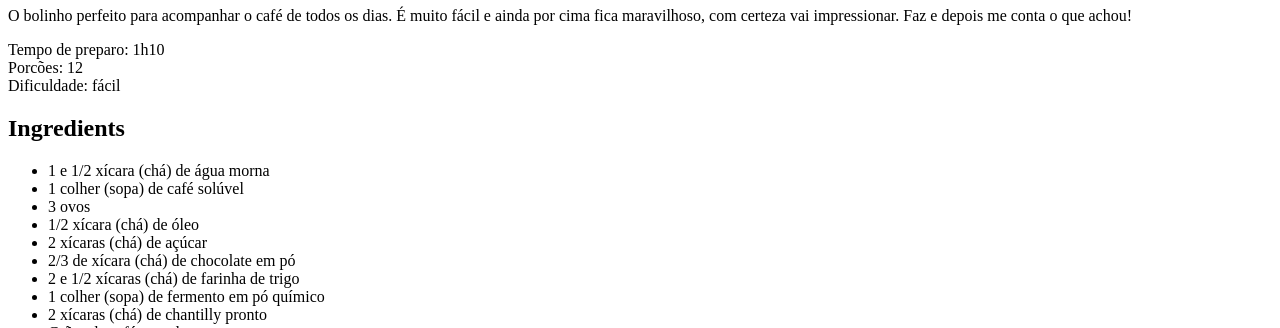
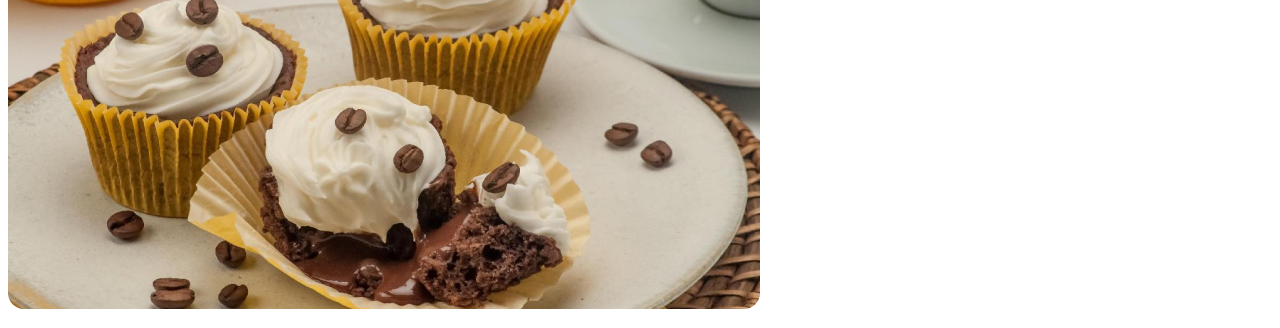
Before and after one commit to outz1/basic-frontend-project, a plain HTML site: page projeto 1 - receita/index.html in a window 1280 px wide. Shown: the part 99-427 px from the top of the page. Drawn offline with Linux system fonts and the light colour scheme.

Commit message:
first images

```diff
--- a/projeto 1 - receita/index.html
+++ b/projeto 1 - receita/index.html
@@ -4,10 +4,11 @@
   <meta charset="UTF-8">
   <meta name="viewport" content="width=device-width, initial-scale=1.0">
   <title>Página de Receita</title>
+  <link rel="stylesheet" href="style.css">
 </head>
 <body>
   <div id="page">
-    <img src="" alt="">
+    <img src="assets/main-image.jpg" alt="Imagem de um Cupcake com grãos de café coberto de chantilly">
     <main>
       <section id="about"></section>
         <h1>Cupcake de café com chantilly</h1>
--- /dev/null
+++ b/projeto 1 - receita/style.css
@@ -0,0 +1,3 @@
+img {
+  border-radius: 16px;
+}
```
Also changed, not shown: projeto 1 - receita/assets/bg.jpg (added), projeto 1 - receita/assets/main-image.jpg (added).
